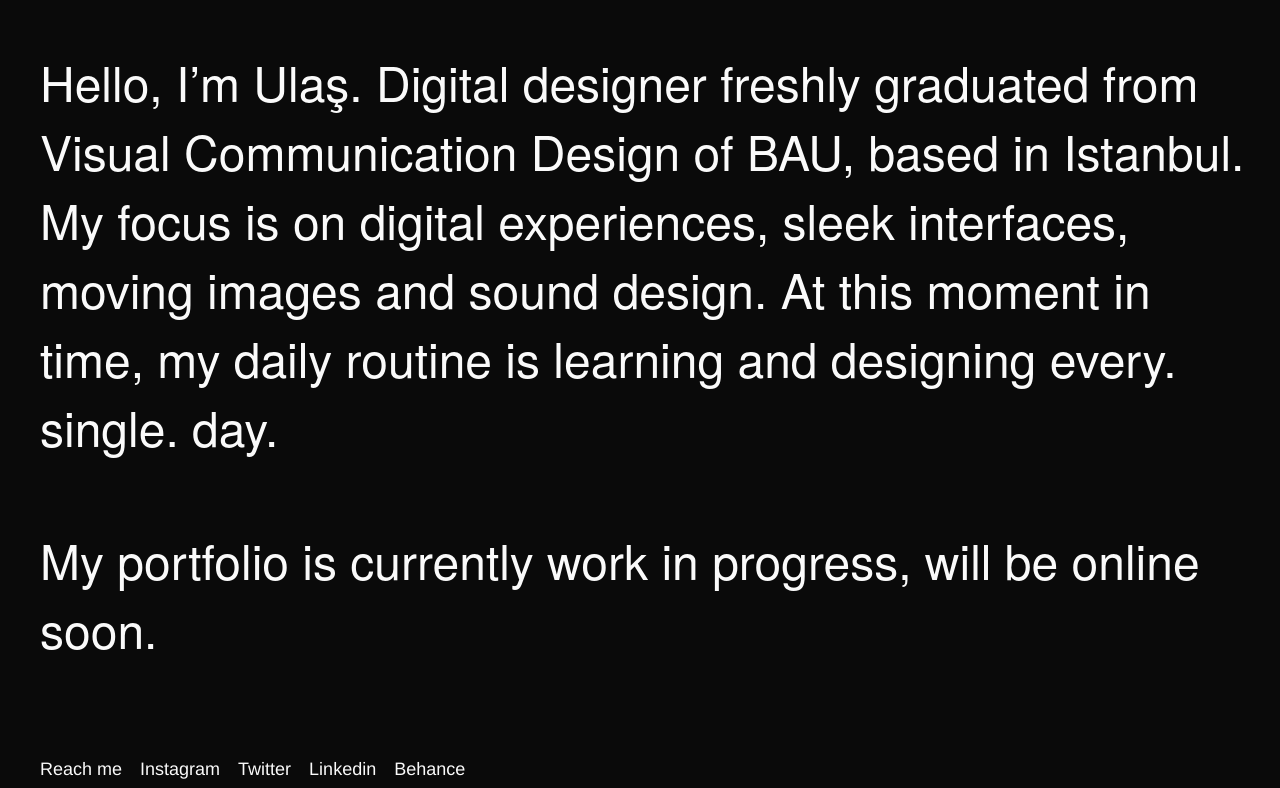
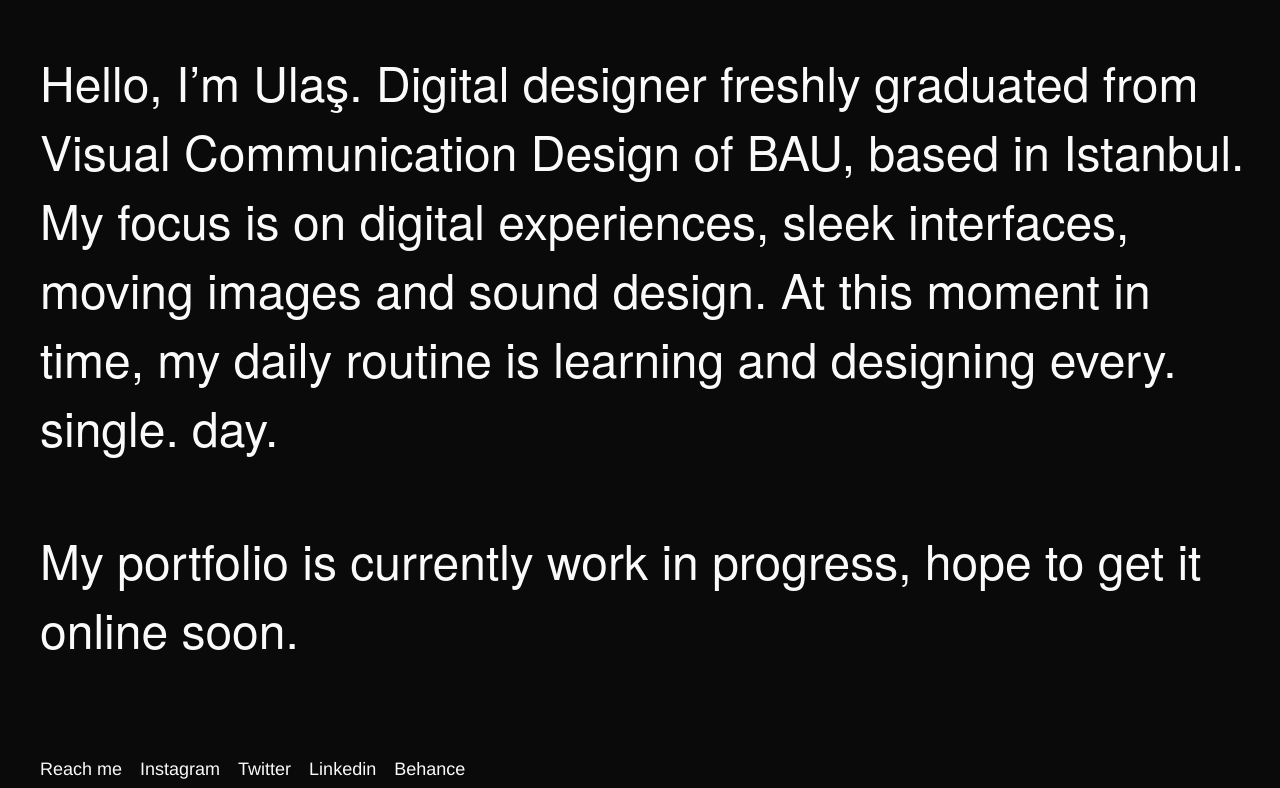
Before and after one commit to ulasalyesil/portfolio-code, a plain HTML site: page index.html in a window 1280 px wide. Shown: the part 94-882 px from the top of the page. Drawn offline with Linux system fonts and the light colour scheme; a web font is replaced by a local one.

Commit message:
small fix

```diff
--- a/index.html
+++ b/index.html
@@ -24,7 +24,7 @@
             Hello, I’m Ulaş. Digital designer freshly graduated from Visual Communication Design of BAU, based in Istanbul. My focus is on digital experiences, sleek interfaces, moving images and sound design. At this moment in time, my daily routine is learning and designing every. single. day.
         </p>
         <p class="2">
-            My portfolio is currently work in progress, will be online soon.
+            My portfolio is currently work in progress, hope to get it online soon.
         </p>
     </div>
     <footer class="footer">
--- a/main.scss
+++ b/main.scss
@@ -59,6 +59,7 @@ body {
     font-size: 16px;
     margin-left: 16px;
     margin-top: 96px;
+    margin-bottom: 128px;
 
     .caption {
         font-family: 'Helvetica Neue', sans-serif;
```
